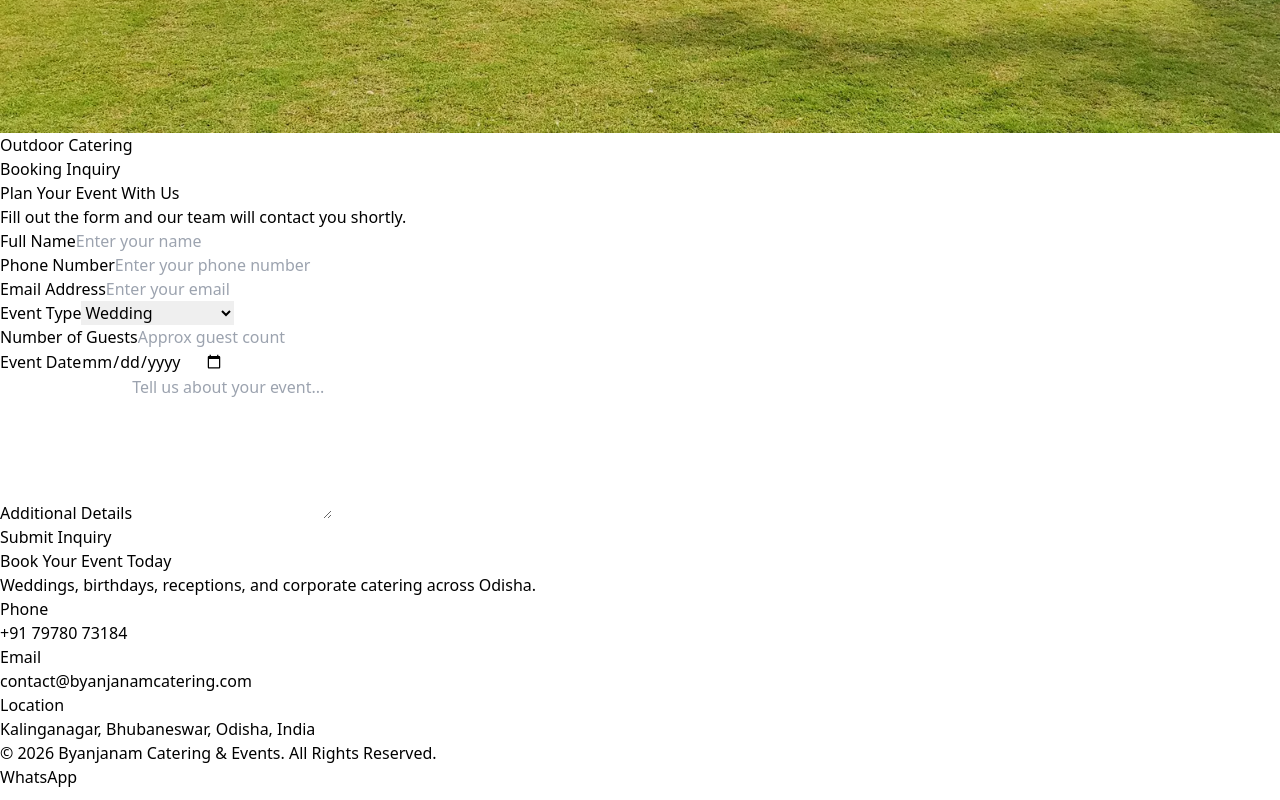
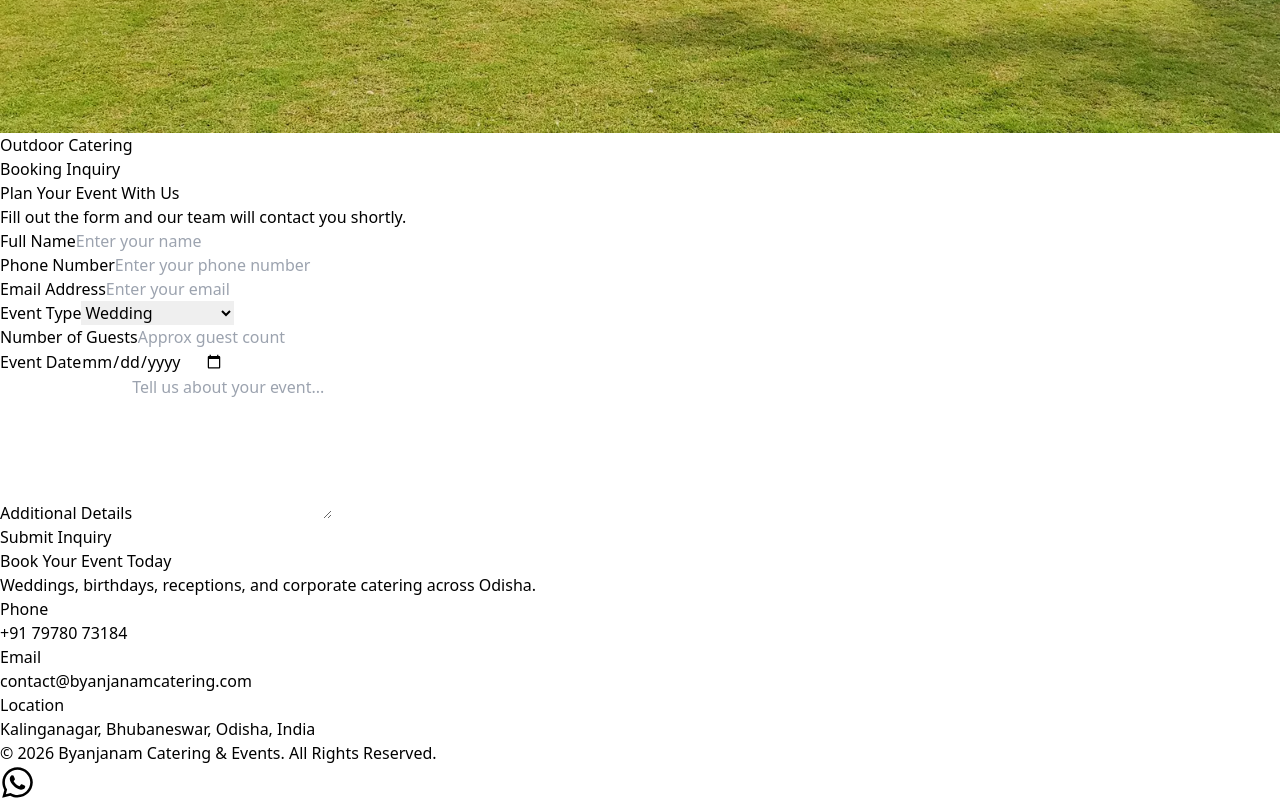
Before and after one commit to elllp24/byanjanam-website, a React (Vite) app: page / in a window 1280 px wide. Shown: the part 5220-6020 px from the top of the page. Built offline with nearby package versions, Linux system fonts and the light colour scheme.

Commit message:
Added WhatsApp button

```diff
--- a/src/App.jsx
+++ b/src/App.jsx
@@ -8,6 +8,7 @@ import Footer from "./components/Footer";
 import WhatsAppButton from "./components/WhatsAppButton";
 import Booking from "./components/Booking";
 import Packages from "./components/Packages";
+import WhatsappButton from "./components/WhatsappButton";
 
 export default function App() {
   return (
--- a/src/components/WhatsAppButton.jsx
+++ b/src/components/WhatsAppButton.jsx
@@ -1,12 +1,14 @@
-export default function WhatsAppButton() {
+import { FaWhatsapp } from "react-icons/fa";
+
+export default function WhatsappButton() {
   return (
     <a
-      href="https://wa.me/919999999999"
+      href="https://wa.me/917978073184"
       target="_blank"
-      rel="noreferrer"
-      className="fixed bottom-6 right-6 bg-green-500 text-white px-6 py-4 rounded-full shadow-2xl text-lg font-semibold hover:bg-green-600 z-50"
+      rel="noopener noreferrer"
+      className="fixed bottom-6 right-6 bg-green-500 text-white p-4 rounded-full shadow-2xl hover:scale-110 transition duration-300 z-50"
     >
-      WhatsApp
+      <FaWhatsapp size={35} />
     </a>
   );
 }
```
